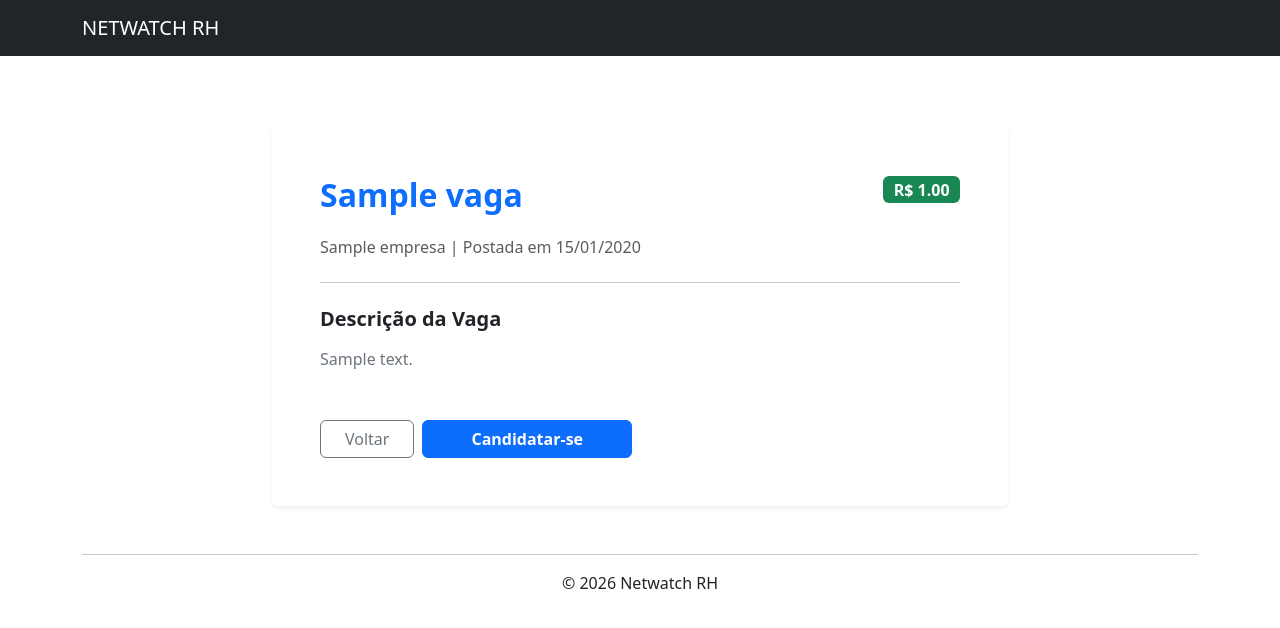
After one commit to Guardian1980ofc/Projeto-RH, a Django app: page /vaga/1/ in a window 1280 px wide. The commit adds this page. Shown: the top 628 px of the page. Run offline with Django 5.2, Linux system fonts and the light colour scheme; tables that the repository leaves empty hold one stand-in row (values such as "Sample post").

Commit message:
feat: implementada VagaDetailView e integração de links no index

```diff
--- a/vagas/templates/vagas/index.html
+++ b/vagas/templates/vagas/index.html
@@ -20,7 +20,7 @@
                     <small class="text-muted">Publicado em: {{ vaga.criado_em|date:"d/m/Y" }}</small>
                 </div>
                 <div>
-                    <a href="#" class="btn btn-primary px-4">Ver Detalhes</a>
+                    <a href="{% url 'vaga_detail' vaga.pk %}" class="btn btn-primary">Ver Detalhes</a>
                 </div>
             </div>
         </div>
--- /dev/null
+++ b/vagas/templates/vagas/vaga_detail.html
@@ -0,0 +1,33 @@
+{% extends 'vagas/base.html' %}
+
+{% block content %}
+<div class="row justify-content-center">
+    <div class="col-md-8">
+        <div class="card shadow-sm border-0 mt-4">
+            <div class="card-body p-5">
+                <div class="d-flex justify-content-between align-items-start mb-3">
+                    <h2 class="fw-bold text-primary">{{ vaga.titulo }}</h2>
+                    <span class="badge bg-success fs-6">R$ {{ vaga.salario }}</span>
+                </div>
+
+                <h6 class="text-muted mb-4">
+                    <i class="bi bi-building"></i> {{ vaga.empresa.nome }} |
+                    <i class="bi bi-calendar"></i> Postada em {{ vaga.criado_em|date:"d/m/Y" }}
+                </h6>
+
+                <hr>
+
+                <div class="mt-4">
+                    <h5 class="fw-bold mb-3">Descrição da Vaga</h5>
+                    <p class="text-secondary" style="white-space: pre-wrap; line-height: 1.6;">{{ vaga.descricao }}</p>
+                </div>
+
+                <div class="mt-5 d-flex gap-2">
+                    <a href="{% url 'vaga_list' %}" class="btn btn-outline-secondary px-4">Voltar</a>
+                    <button class="btn btn-primary px-5 fw-bold">Candidatar-se</button>
+                </div>
+            </div>
+        </div>
+    </div>
+</div>
+{% endblock %}
--- a/vagas/urls.py
+++ b/vagas/urls.py
@@ -16,4 +16,6 @@ urlpatterns = [
     path('vaga/nova/', views.VagaCreateView.as_view(), name='vaga_create'),
     path('vaga/<int:pk>/editar/', views.VagaUpdateView.as_view(), name='vaga_update'),
     path('vaga/<int:pk>/remover/', views.VagaDeleteView.as_view(), name='vaga_delete'),
+
+    path('vaga/<int:pk>/', views.VagaDetailView.as_view(), name='vaga_detail'),
 ]
--- a/vagas/views.py
+++ b/vagas/views.py
@@ -2,7 +2,7 @@ from django.shortcuts import render, redirect
 from django.contrib import messages
 from django.contrib.auth import login
 from django.contrib.auth.mixins import LoginRequiredMixin
-from django.views.generic import ListView, TemplateView, CreateView, UpdateView, DeleteView
+from django.views.generic import ListView, TemplateView, CreateView, UpdateView, DeleteView, DetailView
 from django.urls import reverse_lazy
 from .models import Vaga, Empresa
 
@@ -85,3 +85,8 @@ class VagaDeleteView(LoginRequiredMixin, DeleteView):
         # AQUI ESTÁ A SEGURANÇA:
         # A mesma trava que a de editar
         return super().get_queryset().filter(empresa=self.request.user.empresa)
+
+class VagaDetailView(DetailView):
+    model = Vaga
+    template_name = 'vagas/vaga_detail.html'
+    context_object_name = 'vaga'
```
